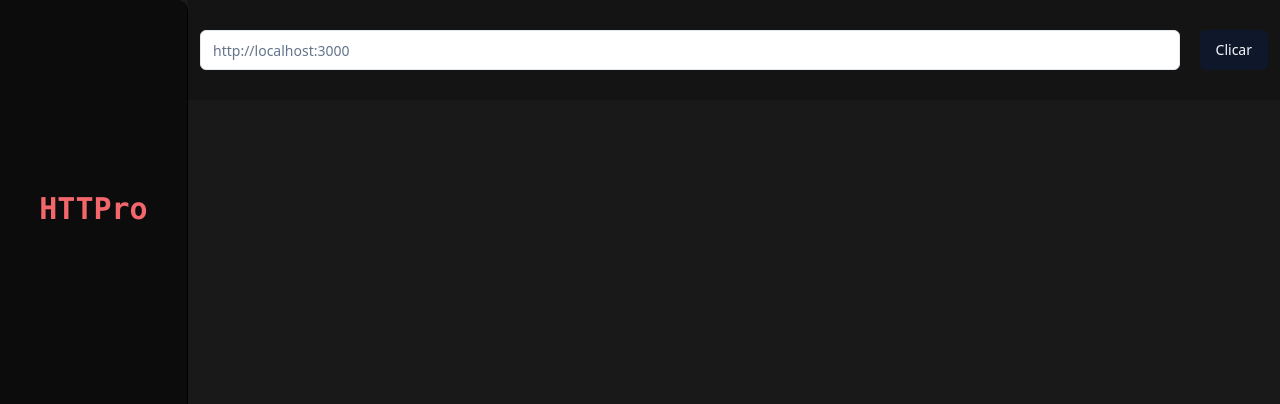
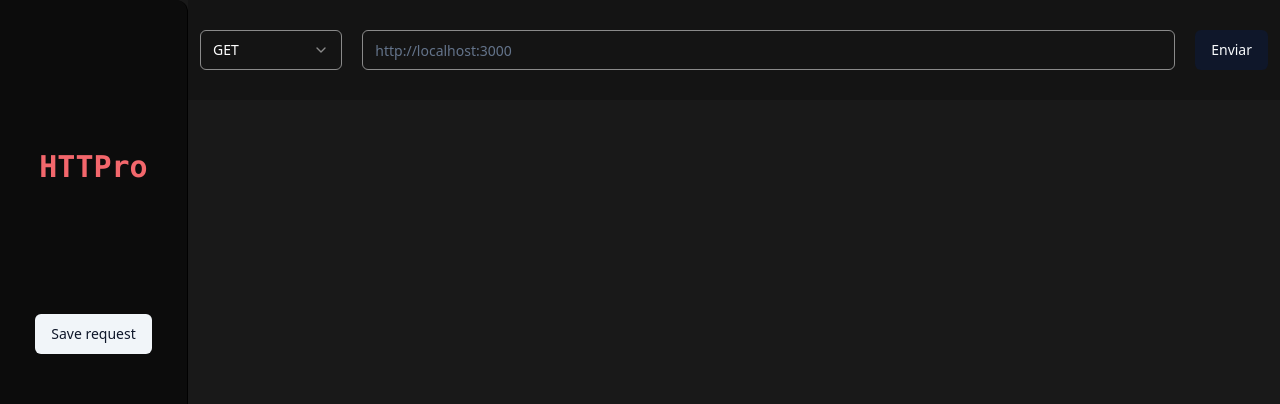
Before and after one commit to jmgrd98/httpro, a Next.js app: page / in a window 1280 px wide. Shown: the top 404 px of the page. Built offline with nearby package versions, Linux system fonts and the light colour scheme; no server answers.

Commit message:
method select

```diff
--- a/components/Header.tsx
+++ b/components/Header.tsx
@@ -3,12 +3,35 @@
 import UserAvatar from "./UserAvatar"
 import { Input } from "./ui/input"
 import { Button } from "./ui/button"
+import {
+  Select,
+  SelectContent,
+  SelectGroup,
+  SelectItem,
+  SelectLabel,
+  SelectTrigger,
+  SelectValue,
+} from "@/components/ui/select"
 
 const Header = () => {
   return (
     <div className='w-full h-[100px] top-0 bg-black/20 p-3 flex items-center gap-5 justify-between'>
-      <Input type="text" placeholder="http://localhost:3000" />
-      <Button  >Clicar</Button>
+      <Select>
+        <SelectTrigger className="w-[180px] bg-transparent text-white border-white/50">
+          <SelectValue placeholder="GET" />
+        </SelectTrigger>
+        <SelectContent className="bg-transparent text-white border-white/50">
+          <SelectGroup>
+            <SelectItem value="GET">GET</SelectItem>
+            <SelectItem value="POST">POST</SelectItem>
+            <SelectItem value="PUT">PUT</SelectItem>
+            <SelectItem value="PATCH">PATCH</SelectItem>
+            <SelectItem value="DELETE">DELETE</SelectItem>
+          </SelectGroup>
+        </SelectContent>
+      </Select>
+      <Input type="text" placeholder="http://localhost:3000" className="border-white/50" />
+      <Button  >Enviar</Button>
     </div>
   )
 }
--- a/components/Sidebar.tsx
+++ b/components/Sidebar.tsx
@@ -4,6 +4,7 @@ import { useState } from "react"
 import { Button } from "./ui/button"
 import UserAvatar from "./UserAvatar"
 import { useMethodUrlContext } from "@/context/MethodUrlContext"
+import { FaTimes } from 'react-icons/fa'
 
 const Sidebar = () => {
 
@@ -15,11 +16,11 @@ const Sidebar = () => {
     setRequests([...requests, { method: method, url: url, body: body, headers: headers, params: params }]);
   }
 
-  // const updateInfo = (request: any) => {
-  //   updateMethod(request.method);
-  //   updateUrl(request.url);
-  //   updateBody(request.body);
-  // }
+  const updateInfo = (request: any) => {
+    updateMethod(request.method);
+    updateUrl(request.url);
+    updateBody(request.body);
+  }
 
   const deleteRequest = (index: number) => {
     const updatedRequests = [...requests];
@@ -27,11 +28,11 @@ const Sidebar = () => {
     setRequests(updatedRequests);
   };
 
-  const getColorByMethod = (requestMethod: any, url: string) => {
+  const getColorByMethod = (requestMethod: any, url?: string) => {
     let color = ''
     switch (requestMethod){
       case 'GET':
-        color = 'primary'
+        color = 'secondary'
         break;
       case 'POST':
         color = 'success'
@@ -62,9 +63,21 @@ const Sidebar = () => {
         <UserAvatar/>
         <p className="text-[#F3676C] font-mono text text-3xl font-bold">HTTPro</p>
       </div>
-      <div>
-
-      </div>
+      <Button variant='secondary' onClick={addNewRequest}>Save request</Button>
+      <div className='flex flex-col gap-3'>
+      {requests.map((request: any, index: number) => (
+        <div key={index} className="flex items-center gap-5">
+          <Button
+            variant='secondary'
+            color={getColorByMethod(request.method)}
+            onClick={() => updateInfo(request)}
+          >
+            <p>{request.method}</p>
+            <FaTimes onClick={() => deleteRequest(index)} style={{ cursor: 'pointer' }} />
+          </Button>
+        </div>
+      ))}
+    </div>
       <Button>Use AI</Button>
     </div>
   )
--- a/components/ui/button.tsx
+++ b/components/ui/button.tsx
@@ -18,6 +18,7 @@ const buttonVariants = cva(
           "bg-secondary text-secondary-foreground hover:bg-secondary/80",
         ghost: "hover:bg-accent hover:text-accent-foreground",
         link: "text-primary underline-offset-4 hover:underline",
+        success: 'bg-success text-success-foreground hover:bg-success/90',
       },
       size: {
         default: "h-10 px-4 py-2",
--- a/components/ui/input.tsx
+++ b/components/ui/input.tsx
@@ -11,7 +11,7 @@ const Input = React.forwardRef<HTMLInputElement, InputProps>(
       <input
         type={type}
         className={cn(
-          "flex h-10 w-full rounded-md border border-input bg-background px-3 py-2 text-sm ring-offset-background file:border-0 file:bg-transparent file:text-sm file:font-medium placeholder:text-muted-foreground focus-visible:outline-none focus-visible:ring-2 focus-visible:ring-ring focus-visible:ring-offset-2 disabled:cursor-not-allowed disabled:opacity-50",
+          "flex h-10 w-full rounded-md border border-input bg-transparent px-3 py-2 text-sm ring-offset-background file:border-0 file:bg-transparent file:text-sm file:font-medium placeholder:text-muted-foreground focus-visible:outline-none focus-visible:ring-2 focus-visible:ring-ring focus-visible:ring-offset-2 disabled:cursor-not-allowed disabled:opacity-50",
           className
         )}
         ref={ref}
--- a/package.json
+++ b/package.json
@@ -22,6 +22,8 @@
     "next": "14.1.3",
     "react": "^18",
     "react-dom": "^18",
+    "react-icons": "^5.0.1",
+    "react-toastify": "^10.0.5",
     "tailwind-merge": "^2.2.2",
     "tailwindcss-animate": "^1.0.7"
   },
```
Also changed, not shown: 1 other file (tests, documents, lock files or other folders).
